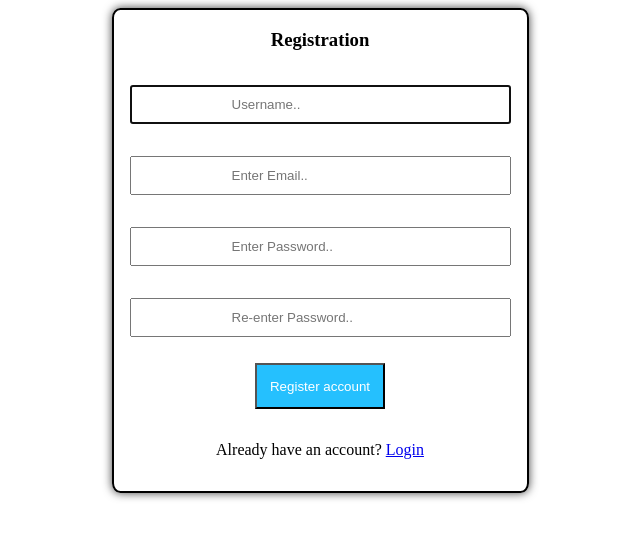
After one commit to maniakiemby/Forum, a Django app: page /registration/ in a window 1280 px wide. The commit adds this page. Shown: the top 539 px of the page, without its empty margins (320-960 px from the left). Run offline with Django 3.2, Linux system fonts and the light colour scheme.

Commit message:
dodałem rejestracje

```diff
--- a/forum_proj/post/forms.py
+++ b/forum_proj/post/forms.py
@@ -1,3 +1,5 @@
+from django.contrib.auth.forms import UserCreationForm
+from django.contrib.auth.models import User
 from django import forms
 
 from .models import Post, Comment
@@ -10,3 +12,14 @@ class PostForm(forms.ModelForm):
         strip=False,
         max_length=10000
     )
+
+
+class CreateUserForm(UserCreationForm):
+    class Meta:
+        model = User
+        fields = [
+            'username',
+            'email',
+            'password1',
+            'password2',
+        ]
--- /dev/null
+++ b/forum_proj/post/static/post/registration.js
@@ -0,0 +1,5 @@
+var form_field = document.getElementsByTagName('input')
+form_field[1].placeholder = 'Username..';
+form_field[2].placeholder = 'Enter Email..';
+form_field[3].placeholder = 'Enter Password..';
+form_field[4].placeholder = 'Re-enter Password..';
--- /dev/null
+++ b/forum_proj/post/static/post/registration_style.css
@@ -0,0 +1,48 @@
+.form-container {
+    display: flex;
+    justify-content: center;
+    align-items: center;
+    margin: 0 auto;
+}
+
+h3 {
+    text-align: center;
+}
+
+form {
+    border: 2px solid black;
+    border-radius: 2%;
+    box-shadow: 0px 0px 10px 0px rgba(0,0,0,0.75);
+    /* text-align: center; */
+
+}
+.form-field {
+    display: block;
+    padding: 1em;
+    text-align: center;
+    /* align-content: space-around; */
+}
+
+.form-field input {
+    margin: 10px 50;
+    padding: 10px 100px;
+    text-align: left;
+}
+
+.button-submit {
+    cursor: pointer;
+    margin: 10px auto 5px;
+    background-color: #25C0FE;
+    color: white;
+}
+
+.button-submit:hover {
+    background-color: #0FAAE8;
+}
+
+li {
+    position: relative;
+    display: block;
+    text-align: left;
+    padding-right: 10px;
+}
--- a/forum_proj/post/urls.py
+++ b/forum_proj/post/urls.py
@@ -3,12 +3,15 @@ from django.urls import path, include
 from .views import (
     PostCreateView,
     PostsListView,
-    PostDetail
+    PostDetail,
+    # CreateUser,
+    CreateUserView,
 )
 
 app_name = 'post'
 urlpatterns = [
     path('', PostsListView.as_view(), name='home-view'),
-    path('<int:id>/', PostDetail.as_view(), name='post-detail')
+    path('<int:id>/', PostDetail.as_view(), name='post-detail'),
+    path('registration/', CreateUserView.as_view(), name='create-user')
     #path('create/', PostCreateView.as_view(), name='post-create')
 ]
--- a/forum_proj/post/views.py
+++ b/forum_proj/post/views.py
@@ -5,9 +5,10 @@ from django.views.generic import (
     CreateView,
     ListView,
     DetailView,
+    FormView,
 )
 
-from .forms import PostForm
+from .forms import PostForm, CreateUserForm
 from .models import Post, Comment
 
 # LoginRequiredMixin służy do autoryzacji
@@ -26,3 +27,13 @@ class PostDetail(DetailView):
     def get_object(self):
         id_ = self.kwargs.get('id')
         return get_object_or_404(Post, id=id_)
+
+
+class CreateUserView(FormView):
+    template_name = 'registration/registration.html'
+    form_class = CreateUserForm
+    success_url = '/'
+
+    def form_valid(self, form):
+        form.save()
+        return super(CreateUserView, self).form_valid(form)
--- a/forum_proj/templates/base.html
+++ b/forum_proj/templates/base.html
@@ -5,7 +5,7 @@
     <title>Strona domowa</title>
 </head>
 <body>
-    Hello !
+    Hello, {{user}}!
 
     <ul class = "sidebar-nav">
         {% if user.is_authenticated %}
@@ -15,10 +15,12 @@
             <li>Nie jesteś zalogowany</li>
             <li> <a href="{% url 'user_panel:login' %}? next={{ request.path }}"> Zaloguj się </a> </li>
         {% endif %}
+        <li> <a href="{% url 'post:create-user' %}">rejestracja</a></li>
     </ul>
 
     {% block content %}
 
     {% endblock %}
+
 </body>
 </html>
--- /dev/null
+++ b/forum_proj/templates/registration/registration.html
@@ -0,0 +1,46 @@
+
+<!DOCTYPE html>
+<html lang="en">
+<head>
+    <meta charset="UTF-8">
+    <meta name="viewport" content="width=device-width, initial-scale=1.0">
+    <title>Registration</title>
+    {% load static %}
+    <link rel="stylesheet" type="text/css" href="{% static 'post/registration_style.css' %}">
+
+</head>
+<body>
+    <div class="form-container">
+        <form action="" method="post">
+            <h3>Registration</h3>
+            {% csrf_token %}
+            <div class="form-field input-name">
+                <!-- <div>{{ form.username.label }}</div> -->
+                {{form.username}}
+            </div>
+            <div class="form-field input-email">
+                <!-- <div>{{ form.email.label }}</div> -->
+                {{form.email}}
+            </div>
+            <div class="form-field input-password1">
+                <!-- {{ form.password1.label }} -->
+                {{form.password1}}
+            </div>
+            <div class="form-field input-password2">
+                <!-- {{ form.password2.label }} -->
+                {{form.password2}}
+            </div>
+            <div>
+                <button class="form-field button-submit" type="submit">Register account</button>
+            </div>
+            <div class="errors">
+                {{form.errors}}
+            </div>
+            <div>
+                <p class="form-field">Already have an account? <a href="{% url 'user_panel:login' %}? next={{ request.path }}"> Login </a> </p>
+            </div>
+    </form>
+    </div>
+</body>
+<script src="{% static 'post/registration.js' %}"></script>
+</html>
```
